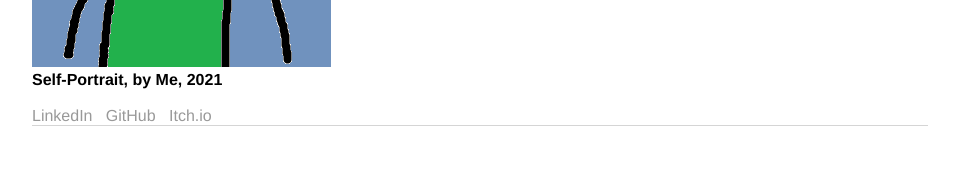
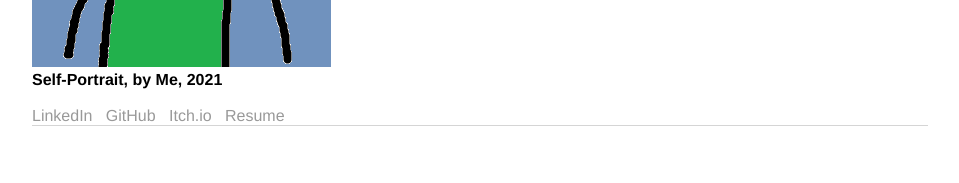
Before and after one commit to michael-c-gao/WebsiteOfMichael, a Jekyll site: the page built from index.html, in a window 1280 px wide. Shown: the part 955-1138 px from the top of the page, without its empty margins (160-1119 px from the left). Built offline with Jekyll 4.4.1, drawn with Linux system fonts in a browser that asks for light colours.

Commit message:
Update index.html

```diff
--- a/index.html
+++ b/index.html
@@ -16,5 +16,5 @@
 	<br>
 
 
-	<a href="https://www.linkedin.com/in/michael-c-gao/">LinkedIn</a> &nbsp; <a href="https://github.com/michael-c-gao">GitHub</a> &nbsp; <a href="https://mexhal.itch.io/">Itch.io</a>
+	<a href="https://www.linkedin.com/in/michael-c-gao/">LinkedIn</a> &nbsp; <a href="https://github.com/michael-c-gao">GitHub</a> &nbsp; <a href="https://mexhal.itch.io/">Itch.io</a> &nbsp; <a href="GaoMichaelResume.pdf" target="resume">Resume</a>
 	</div>
```
